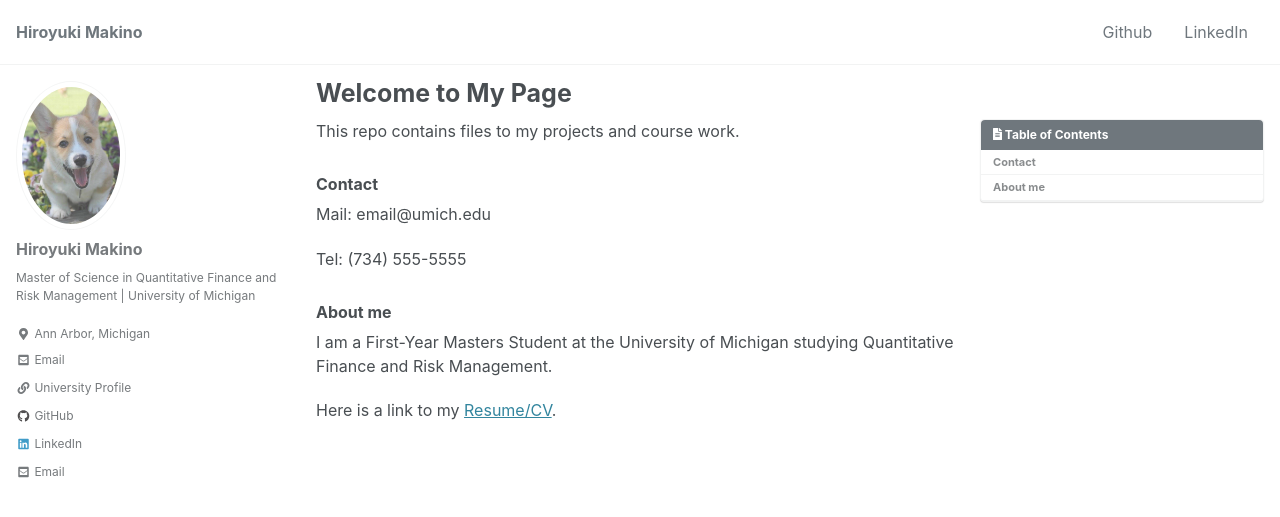
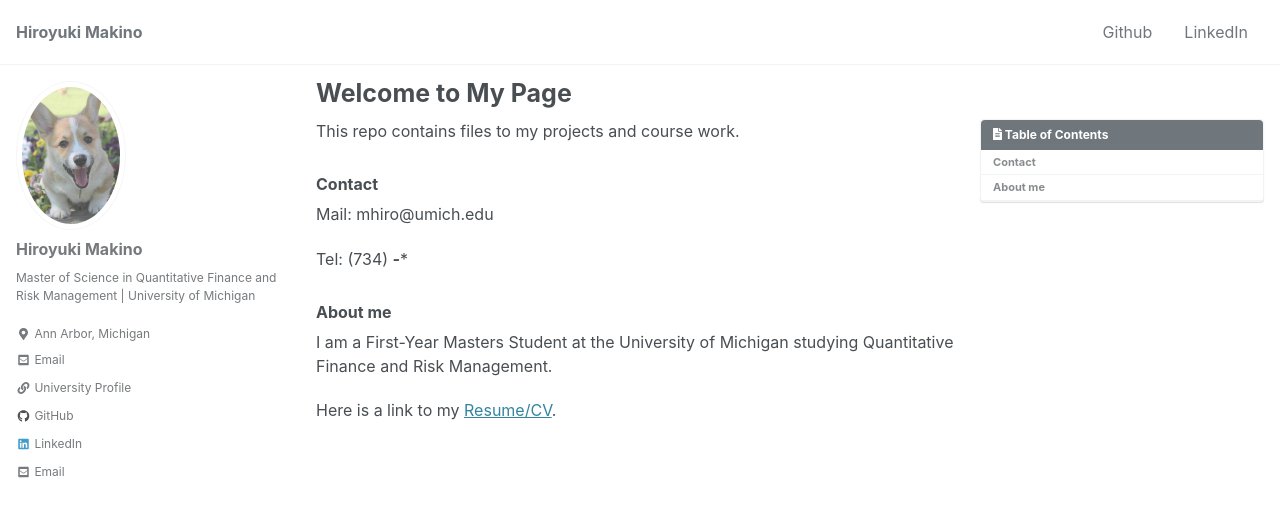
Before and after one commit to mhiro214/mhiro, a Jekyll site: the page built from _pages/about.md, in a window 1280 px wide and 900 px high. Shown: the top 517 px of the window. Built offline with Jekyll 4.4.1, drawn with Linux system fonts in a browser that asks for light colours; cached includes are drawn as plain includes; nearby versions of some CDN libraries.

Commit message:
Update about.md

```diff
--- a/_pages/about.md
+++ b/_pages/about.md
@@ -13,9 +13,9 @@ This repo contains files to my projects and course work.
 
 ### Contact
 
-Mail: email@umich.edu
+Mail: mhiro@umich.edu
 
-Tel: (734) 555-5555
+Tel: (734) ***-****
 
 ### About me
 I am a First-Year Masters Student at the University of Michigan
```
